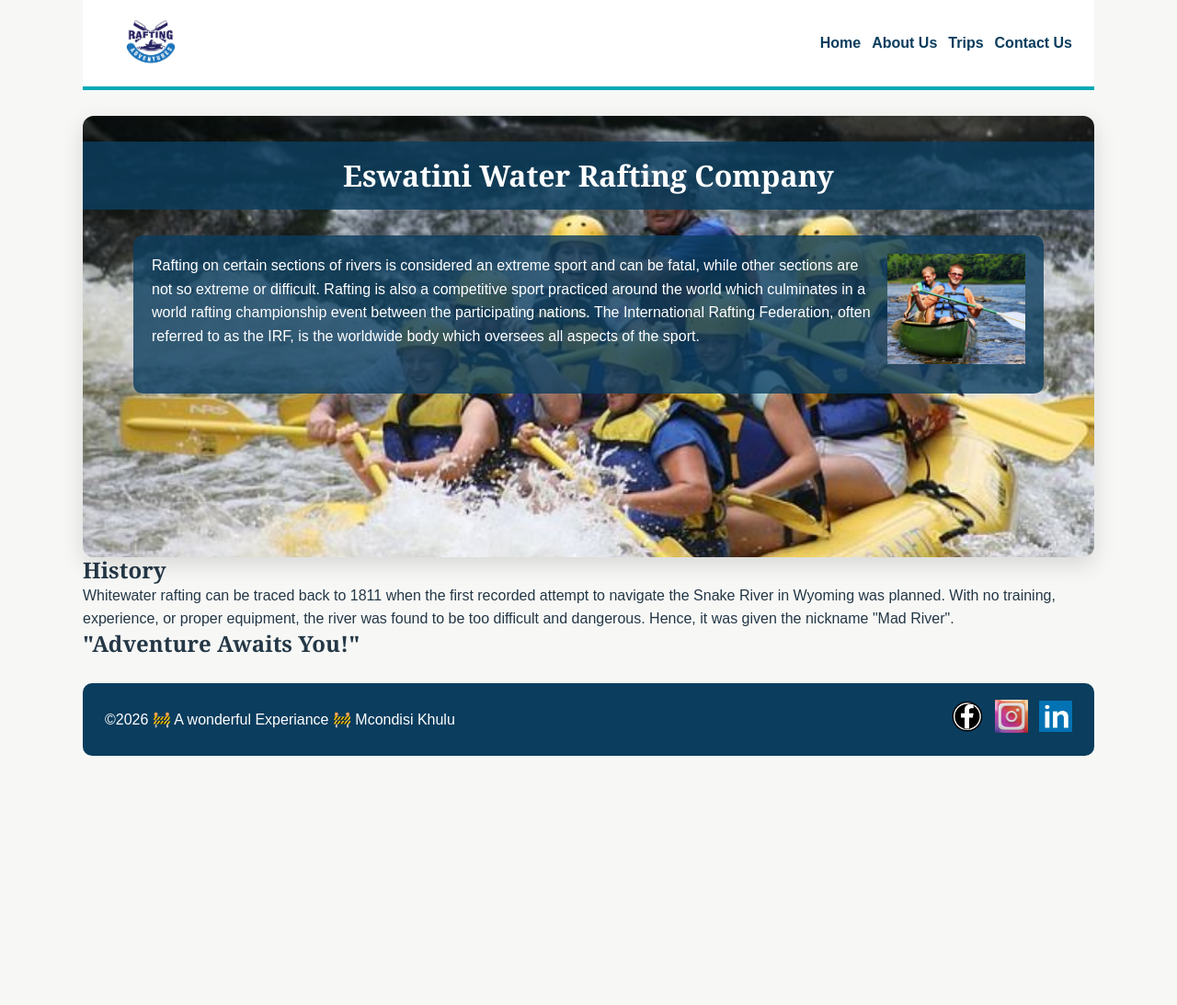
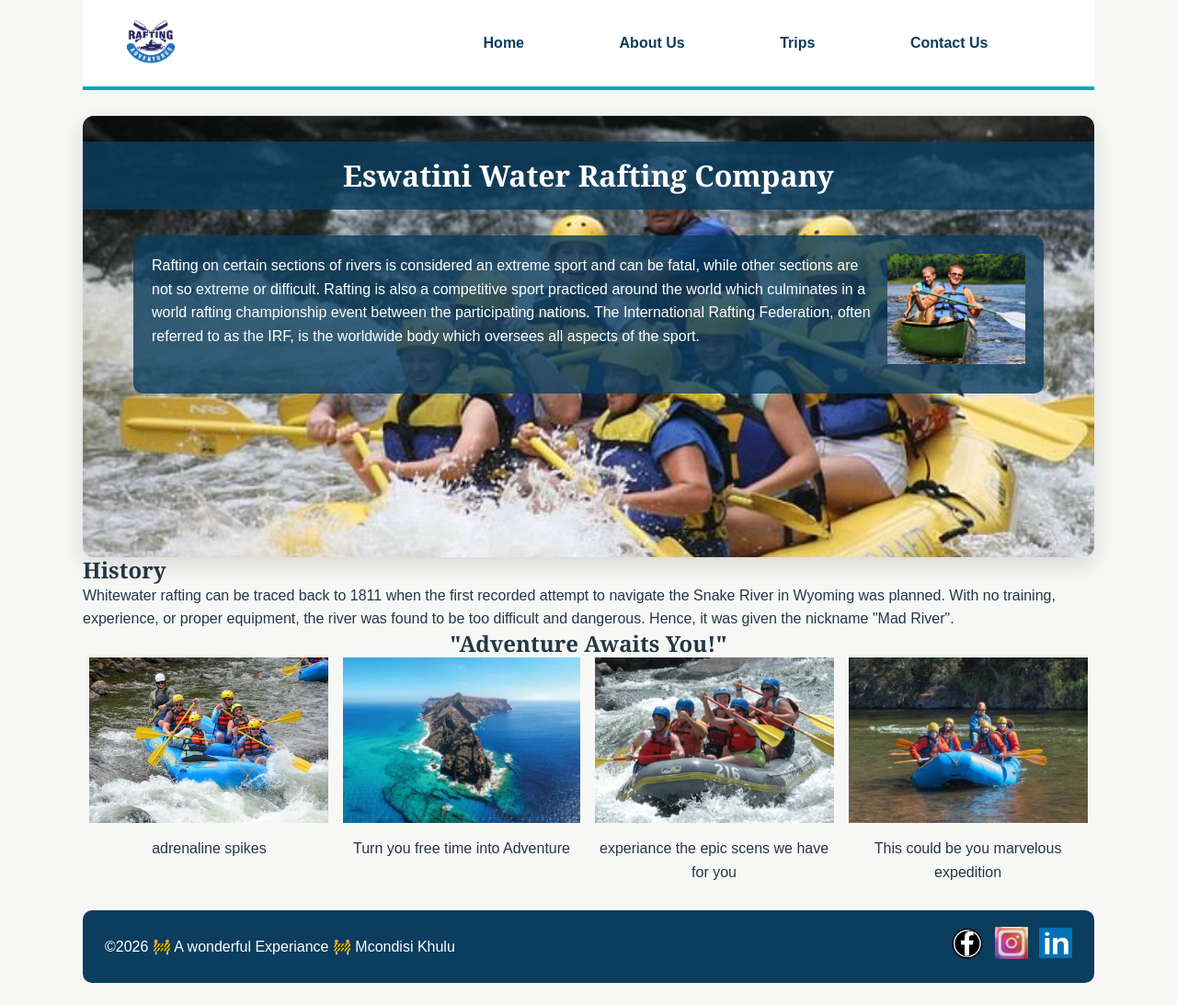
Before and after one commit to McondisiKhulu/wdd130, a plain HTML site: page wwr/about.html in a window 1280 px wide. Shown: the whole page at 92% size. Before the commit the page ends 846 px from the top, so only its background shows below. Drawn offline with Linux system fonts and the light colour scheme.

Commit message:
raftingabout

```diff
--- a/styles/styles.css
+++ b/styles/styles.css
@@ -14,6 +14,9 @@
 nav {
     background-color: var(--background-color);
     padding: 10px;
+    display: flex;
+    justify-content: space-evenly;
+    align-items: center;
 
 }
 
@@ -21,11 +24,14 @@ nav a {
     color: white;
     display: block;
     padding: 20px;
-
+    font-weight: 700;
+    font-size: 1.2rem;
+    text-decoration: none;
 }
 
 h1 {
     color: darkblue;
+    border-bottom: #000;
 
 }
 
@@ -38,8 +44,24 @@ main img {
     box-shadow: 0 0 30px gray;
 }
 
+header,
+.grid,
+footer {
+    max-width: 840px;
+    margin: auto;
+
+}
+
+.grid {
+    display: grid;
+    align-items: center;
+
+}
+
 main {
-    max-width: 100%;
+    display: block;
+    grid-column: 2/3;
+    margin: 1rem;
 }
 
 p {
@@ -47,7 +69,10 @@ p {
 }
 
 aside {
-    width: 30em;
+    position: relative;
+    grid-column: 1/2;
+    grid-row: 1/2;
+    width: 30rem;
     margin: 1em;
     border: 1px solid rgba(0, 0, 0, 0.2);
     background-color: #eee;
@@ -62,9 +87,16 @@ aside img {
 }
 
 aside h2 {
-    position: relative;
+    position: absolute;
     top: 47px;
-    left: 10px;
+    left: 120px;
+}
+
+h2 {
+    display: block;
+    font-size: 1.5em;
+    font-weight: bold;
+
 }
 
 footer {
@@ -78,6 +110,6 @@ footer {
     margin: 1rem;
     padding: 1rem;
     border: var(--border);
-    background-color: gray;
+    background-color: rgb(203, 201, 201);
     color: var(--color);
 }
--- a/wwr/about.html
+++ b/wwr/about.html
@@ -4,8 +4,7 @@
 <head>
     <meta charset="UTF-8">
     <meta name="viewport" content="width=device-width, initial-scale=1.0">
-    <meta name="description"
-        content="This is my White Water Rafting company website, where we have the caption that Adventure Awaits You we are trilled to share with you the information.">
+    <meta name="description" content="This is my White Water Rafting company website, where we have the caption that Adventure Awaits You we are trilled to share with you the information.">
     <meta name="author" content="Mcondisi Buhle Khulu">
     <link rel="stylesheet" href="styles/rafting.css">
     <title>About Us Eswatini Rafting Company</title>
@@ -46,8 +45,31 @@
                 River in Wyoming was planned. With no training, experience, or proper equipment, the river was found
                 to be too difficult and dangerous. Hence, it was given the nickname "Mad River".</p>
         </section>
-        <section>
+        <section class="adventure">
             <h2> "Adventure Awaits You!" </h2>
+            <div class="gallary">
+                <figure>
+                    <img src="images/adrenaline.jpg" alt="">
+                    <figcaption>adrenaline spikes</figcaption>
+                </figure>
+
+                <figure>
+                    <img src="images/adventure.jpg" alt="">
+                    <figcaption>Turn you free time into Adventure</figcaption>
+                </figure>
+
+
+                <figure>
+                    <img src="images/epic-scens.jpg" alt="">
+                    <figcaption>experiance the epic scens we have for you</figcaption>
+                </figure>
+
+                <figure>
+                    <img src="images/expedition.jpg" alt="">
+                    <figcaption>This could be you marvelous expedition</figcaption>
+                </figure>
+            </div>
+
 
         </section>
 
--- a/wwr/styles/rafting.css
+++ b/wwr/styles/rafting.css
@@ -25,16 +25,22 @@ footer {
 }
 
 header {
-    display: flex;
+    display: grid;
+    grid-template-columns: 120px 1fr;
     align-items: center;
     justify-content: space-between;
-    gap: 20px;
+    gap: 200px;
     padding: 12px 24px;
     background: white;
     border-bottom: 4px solid var(--teal);
 }
 
-header>img {
+ul {
+    display: flex;
+    justify-content: space-evenly;
+}
+
+header > img {
     width: 100px;
     height: 70px;
     object-fit: cover;
@@ -75,7 +81,7 @@ main {
     box-shadow: 0 8px 24px #0002;
 }
 
-.hero>img {
+.hero > img {
     display: block;
     width: 100%;
     height: 480px;
@@ -129,9 +135,33 @@ h2 {
     background: var(--cream);
 }
 
-.hero h2 {
-    margin-bottom: 12px;
-    color: var(--blue);
+.adventure h2 {
+    text-align: center;
+}
+
+.gallary {
+    display: flex;
+    flex-wrap: wrap;
+    justify-content: center;
+    gap: 1rem;
+}
+
+.gallary figure {
+    flex: 1 1 1 1 200px;
+    max-width: 260px;
+    margin: 0;
+    text-align: center;
+}
+
+.gallary img {
+    display: inline-block;
+    width: 100%;
+    height: 180px;
+    object-fit: cover;
+}
+
+.gallary figcaption {
+    margin-top: 0.5rem;
 }
 
 footer {
@@ -168,7 +198,7 @@ footer p {
         text-align: center;
     }
 
-    .hero>img {
+    .hero > img {
         height: 300px;
     }
 
```
Also changed, not shown: index.html (+8 -8 lines), wwr/images/adrenaline.jpg (added), wwr/images/adventure.jpg (added), wwr/images/epic-scens.jpg (added), wwr/images/raging-river.jpg (added).
